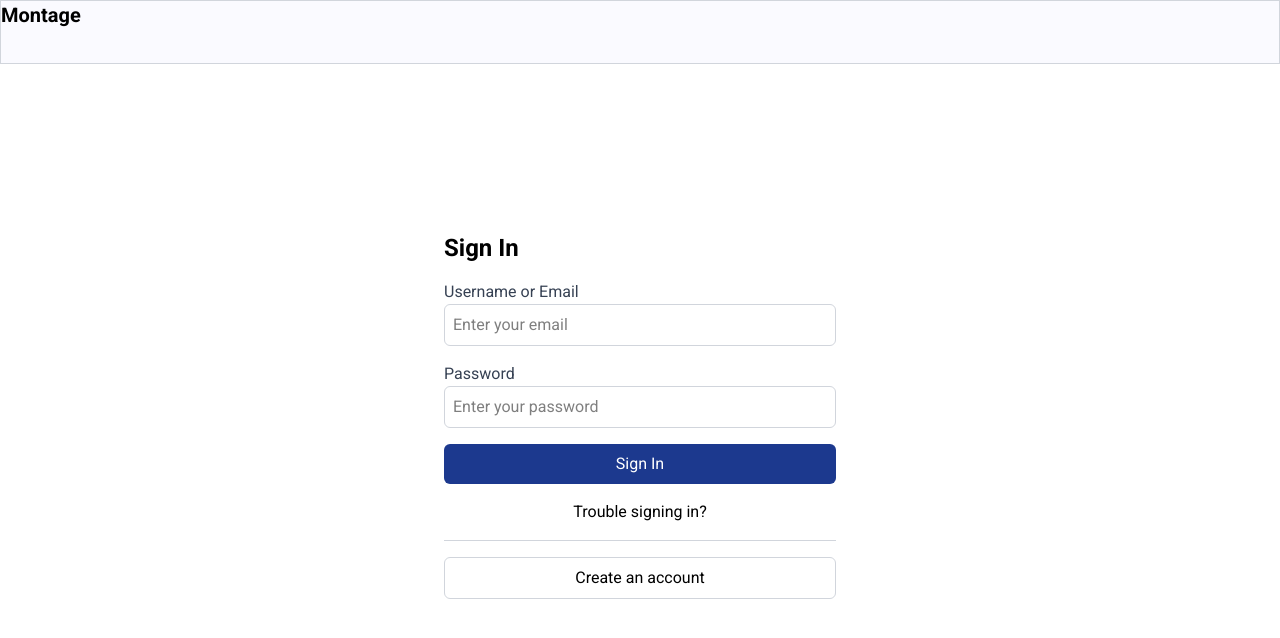
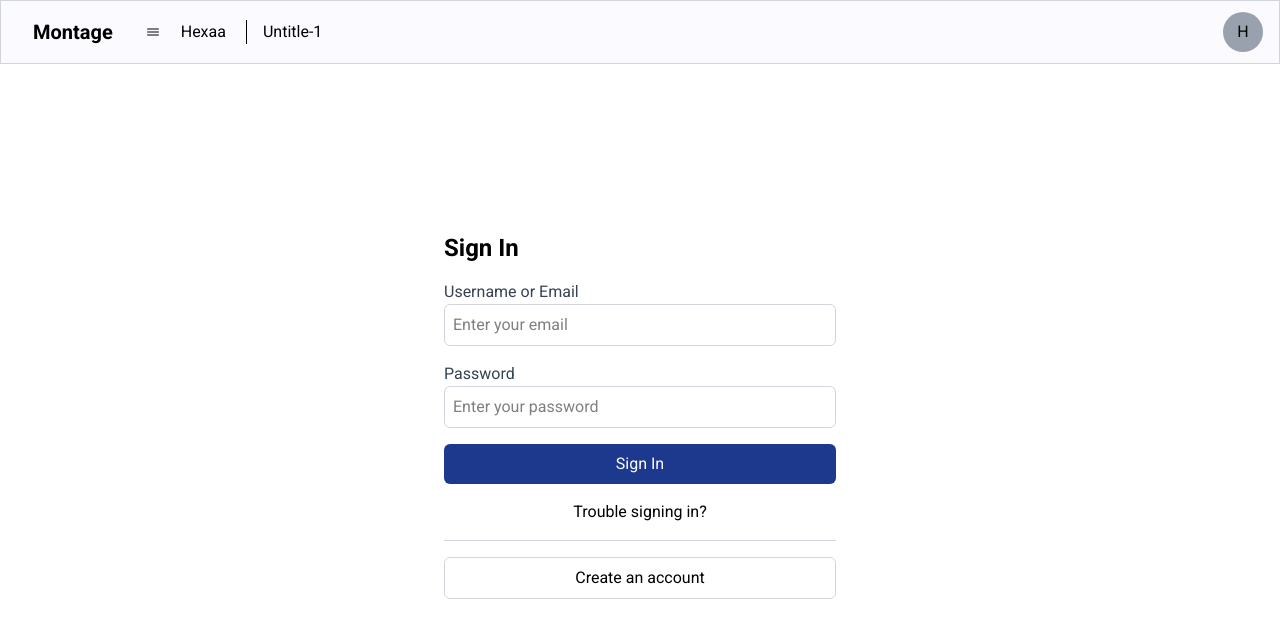
Before and after one commit to RishiDhimmar/Montage, a React (Vite) app: page / in a window 1280 px wide. Shown: the top 638 px of the page. Built offline with nearby package versions, Linux system fonts and the light colour scheme.

Commit message:
Navbar updated

```diff
--- a/src/components/Navbar.tsx
+++ b/src/components/Navbar.tsx
@@ -1,11 +1,29 @@
-import React from 'react'
+import React from "react";
+import { IoIosMenu } from "react-icons/io";
 
 function Navbar() {
   return (
-    <div className='h-[64px] border border-gray-300 bg-[#FAFAFF]'>
+    <div className="h-[64px] border border-gray-300 bg-[#FAFAFF] flex items-center p-4">
+      <div className="flex gap-4 items-center w-full px-4">
+        <div>
       <h1 className="text-xl font-bold items-center">Montage</h1>
+          {/* <img src="/Montage-Logo.svg" alt="Montage" /> */}
+        </div>
+        <div className="px-4">
+          <div className="flex items-center">
+            <IoIosMenu />
+            <div className="flex gap-4">
+              <div className="border-r px-5"> Hexaa</div>
+              <div> Untitle-1</div>
+            </div>
+          </div>
+        </div>
+      </div>
+      <div className="bg-gray-400 p-5 rounded-full w-10 h-10 items-center flex justify-center">
+        H
+      </div>
     </div>
-  )
+  );
 }
 
-export default Navbar
+export default Navbar;
--- a/src/components/Portfolio/PortfolioListView.tsx
+++ b/src/components/Portfolio/PortfolioListView.tsx
@@ -22,7 +22,7 @@ const PortfolioListView: React.FC = observer(() => {
         portfolioStore.portfolios.map((portfolio) => (
           <div
             key={portfolio.id}
-            className="flex justify-between gap-5 border border-gray-300 bg-white shadow-md m-2 px-3 items-center rounded"
+            className="flex justify-between gap-5 border border-gray-300 bg-white  m-2 px-3 items-center rounded"
           >
             <div className="flex gap-3">
               <div>
```
Also changed, not shown: public/Montage-Logo.svg (added).
